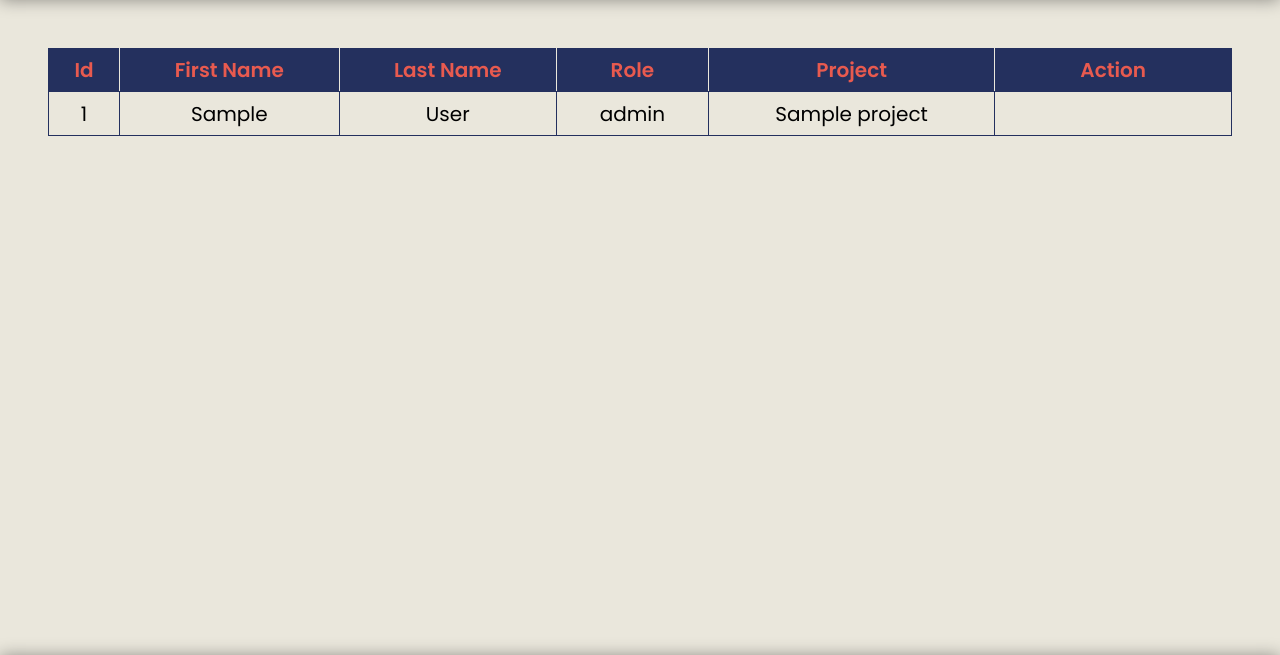
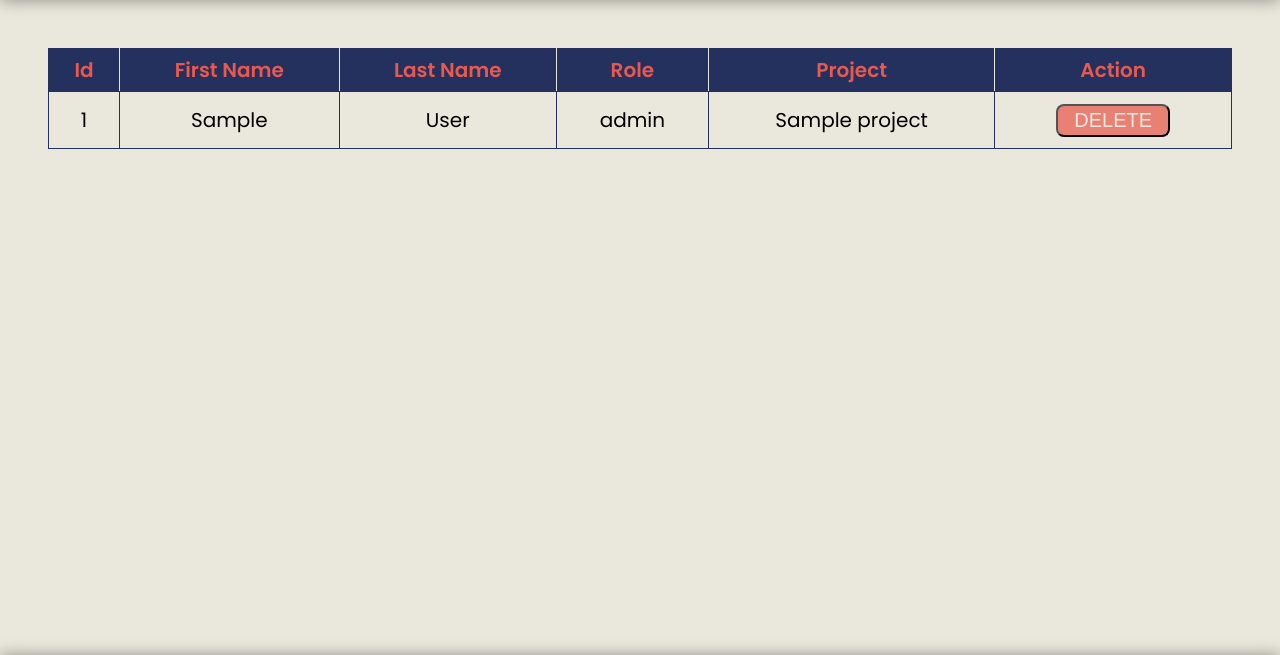
Before and after one commit to JulijaSt/ProjectManagerPHP, a PHP site: page /employees.php in a window 1280 px wide. Shown: the part 80-735 px from the top of the page. Run offline with PHP 8.4, Linux system fonts and the light colour scheme; tables that the repository leaves empty or names only in its code hold one stand-in row (values such as "Sample post").

Commit message:
Add delete project and employee buttons with functionality

```diff
--- /dev/null
+++ b/assets/scss/components/_button.scss
@@ -0,0 +1,13 @@
+.btn {
+    font-size: 1.25rem;
+    background-color: $header;
+    border-radius: 0.5rem;
+    padding: 0.2rem 1rem;
+    cursor: pointer;
+    color: $background;
+
+    &:hover {
+        background-color: $active;
+        color: $background;
+    }
+}
--- a/assets/scss/main.scss
+++ b/assets/scss/main.scss
@@ -3,3 +3,4 @@
 @import "components/_header.scss";
 @import "components/_footer.scss";
 @import "components/_table.scss";
+@import "components/_button.scss";
--- a/employees.php
+++ b/employees.php
@@ -8,6 +8,19 @@ $connection = mysqli_connect($servername, $username, $password, $dbname);
 
 if (!$connection) {
     die("Connection failed: " . mysqli_connect_error());
+}
+
+if (isset($_GET["action"]) and $_GET["action"] == "delete") {
+    $sql = "DELETE FROM employees WHERE employee_id = ?";
+    $stmt = $connection->prepare($sql);
+    $stmt->bind_param("i", $_GET["id"]);
+    $res = $stmt->execute();
+
+    $stmt->close();
+    mysqli_close($connection);
+
+    header("Location: " . strtok($_SERVER["REQUEST_URI"], "?"));
+    die();
 }
 ?>
 
@@ -55,7 +68,7 @@ if (!$connection) {
                         print("<td class='data__column'>" . $row["last_name"] . "</td>");
                         print("<td class='data__column'>" . $row["role"] . "</td>");
                         print("<td class='data__column'>" . $row["project_title"] . "</td>");
-                        print("<td class='data__column'></td>");
+                        print("<td class='data__column'><a href='?action=delete&id=" . $row["employee_id"] . "'><button class='btn'>DELETE</button></a></td>");
                         print("</tr>");
                     }
                 } else {
```
Also changed, not shown: assets/css/main.css (+14 -0 lines), assets/dist/css/main.min.css (+1 -1 lines), index.php (+15 -1 lines), 2 other files.
